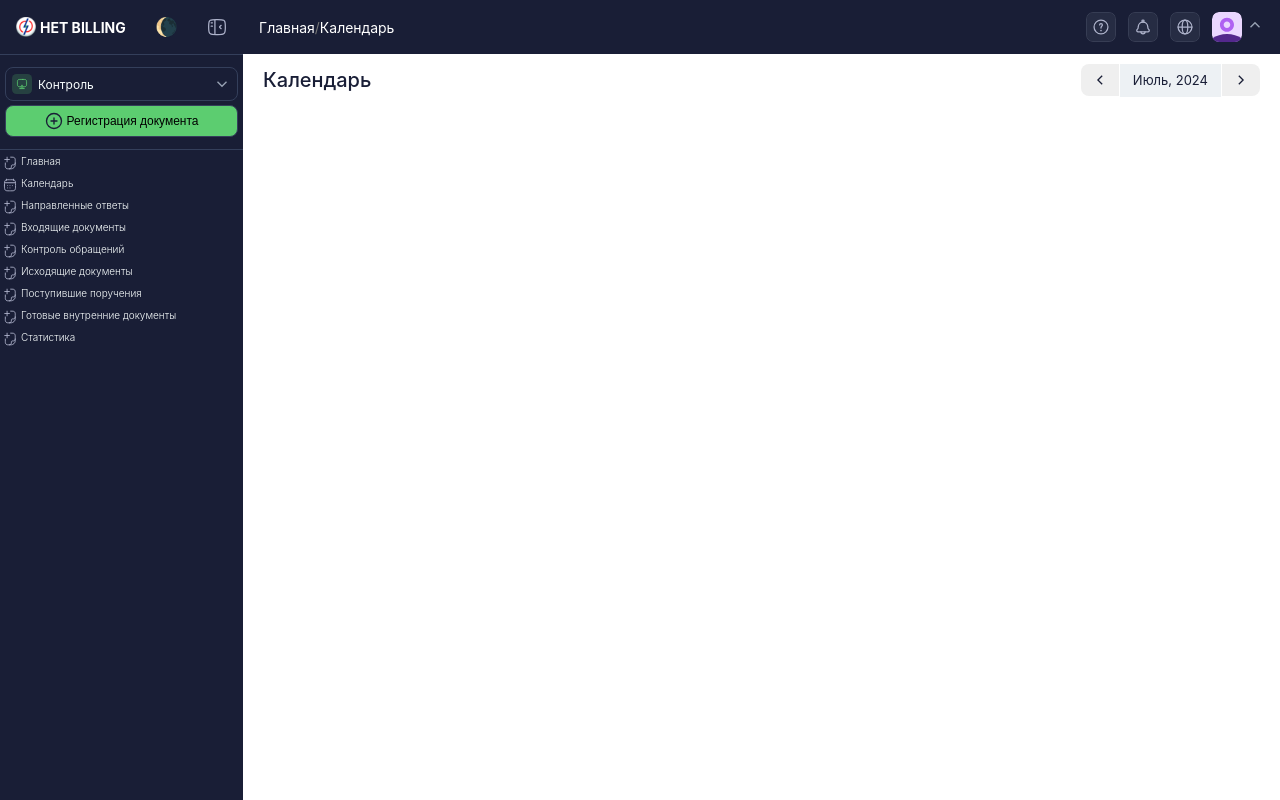
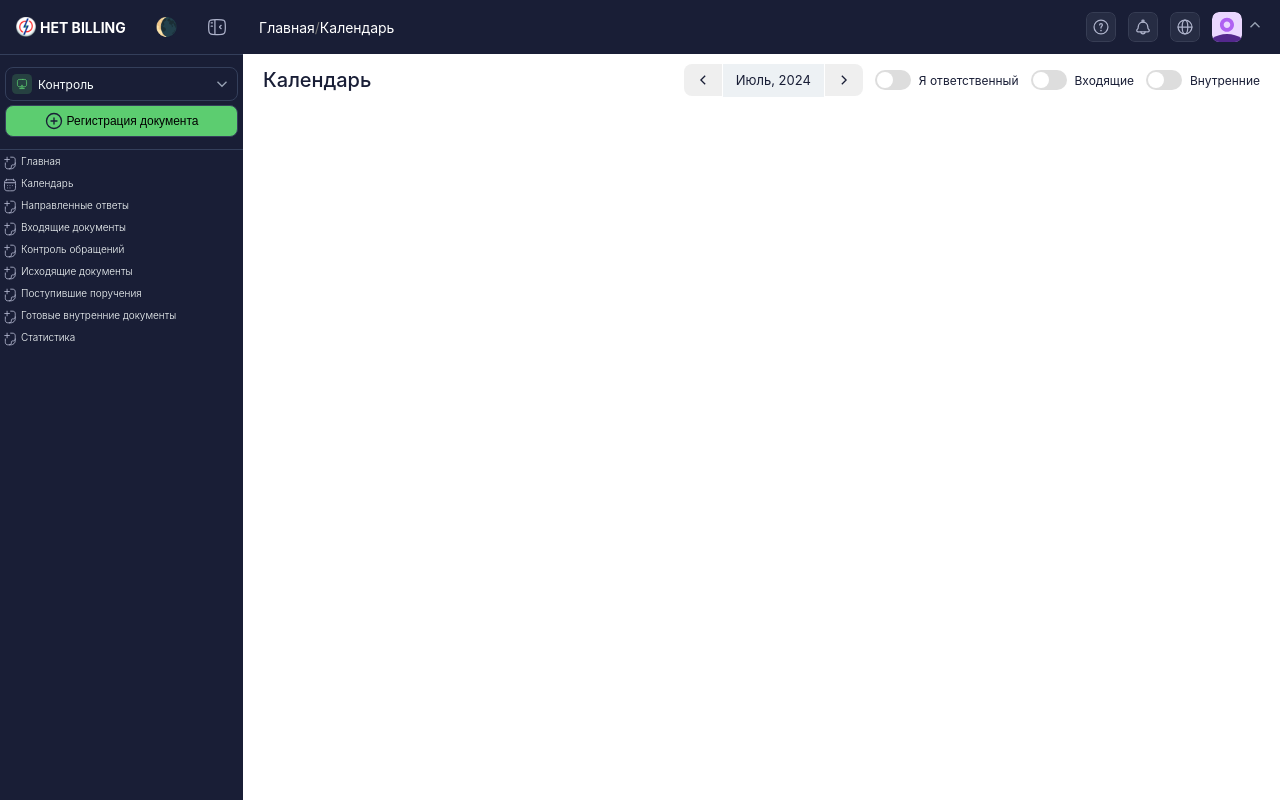
Before and after one commit to azimjon01/net-billing, a React (Vite) app: page /calendar in a window 1280 px wide. Built offline with nearby package versions, Linux system fonts and the light colour scheme.

Commit message:
calendar and responsive toggle fixed

```diff
--- a/src/components/ui/calendar/Calendar.styles.ts
+++ b/src/components/ui/calendar/Calendar.styles.ts
@@ -56,3 +56,9 @@ export const YearText = styled.p((props) => ({
   fontWeight: 400,
   fontSize: 13,
 }));
+
+export const Grid = styled.div({
+  display: "flex",
+  flexDirection: "column",
+  gap: 8,
+});
--- a/src/components/ui/calendar/Calendar.tsx
+++ b/src/components/ui/calendar/Calendar.tsx
@@ -1,10 +1,12 @@
 import { ChevronIcon } from "../chevron-icon/ChevronIcon";
+import ResponsibleToggle from "../responsible-toggle/ResponsibleToggle";
 import {
   CalendarContainer,
   CalendarHeader,
   CalendarTitle,
   ChevronButton,
   FilterContainer,
+  Grid,
   Year,
   YearContainer,
   YearText,
@@ -34,9 +36,12 @@ const Calendar = () => {
                 />
               </ChevronButton>
             </YearContainer>
-            {/* shuyerga responsible toggle yozmoqchi bo'lib turgan edi */}
+            <ResponsibleToggle />
+            <ResponsibleToggle label="Входящие" />
+            <ResponsibleToggle label="Внутренние" />
           </FilterContainer>
         </CalendarHeader>
+        <Grid></Grid>
       </CalendarContainer>
     </>
   );
--- a/src/components/ui/responsible-toggle/ResponsibleToggle.styles.ts
+++ b/src/components/ui/responsible-toggle/ResponsibleToggle.styles.ts
@@ -7,7 +7,7 @@ const sizeMap = {
 };
 
 const variantColors = {
-  primary: "#4CD964",
+  primary: "#5CCD70",
   secondary: "#007AFF",
   danger: "#FF3B30",
 };
@@ -64,3 +64,9 @@ export const Slider = styled.span<{
     transition: "left 0.3s",
   };
 });
+
+export const SliderTitle = styled.p((props) => ({
+  fontSize: 12,
+  fontWeight: 400,
+  color: props.theme.colors.primary,
+}));
--- a/src/components/ui/responsible-toggle/ResponsibleToggle.tsx
+++ b/src/components/ui/responsible-toggle/ResponsibleToggle.tsx
@@ -3,6 +3,7 @@ import {
   HiddenCheckbox,
   Label,
   Slider,
+  SliderTitle,
   Switch,
   ToggleContainer,
 } from "./ResponsibleToggle.styles";
@@ -22,7 +23,7 @@ const ResponsibleToggle = ({
   checked,
   defaultChecked = false,
   onChange,
-  size = "sm",
+  size = "md",
   variant = "primary",
   label = "Я ответственный",
 }: ResponsibleToggleProps) => {
@@ -55,8 +56,8 @@ const ResponsibleToggle = ({
             variant={variant}
           >
             <Slider checked={isChecked} size={size} />
-            {label}
           </Switch>
+          <SliderTitle>{label}</SliderTitle>
         </Label>
       </ToggleContainer>
     </>
```
